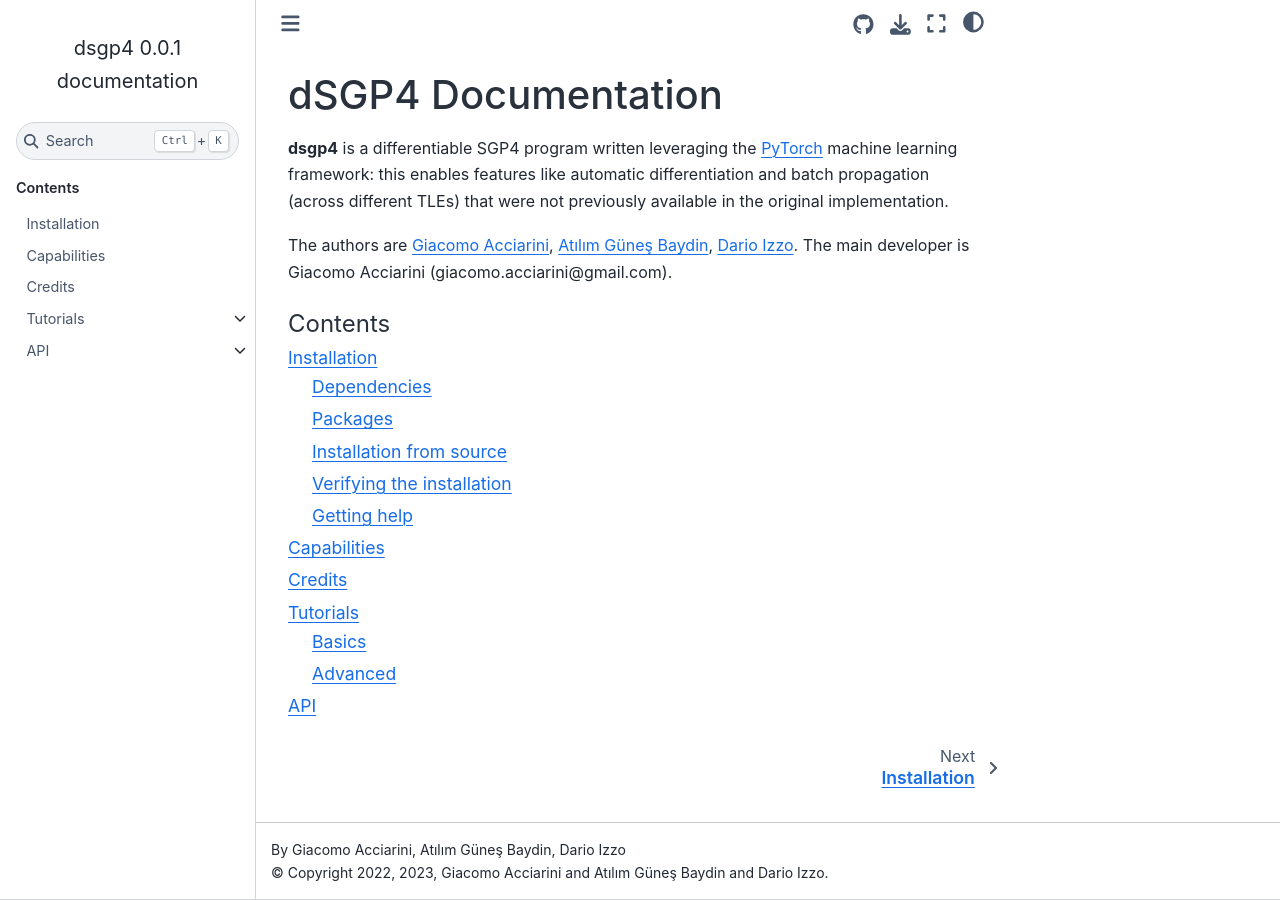
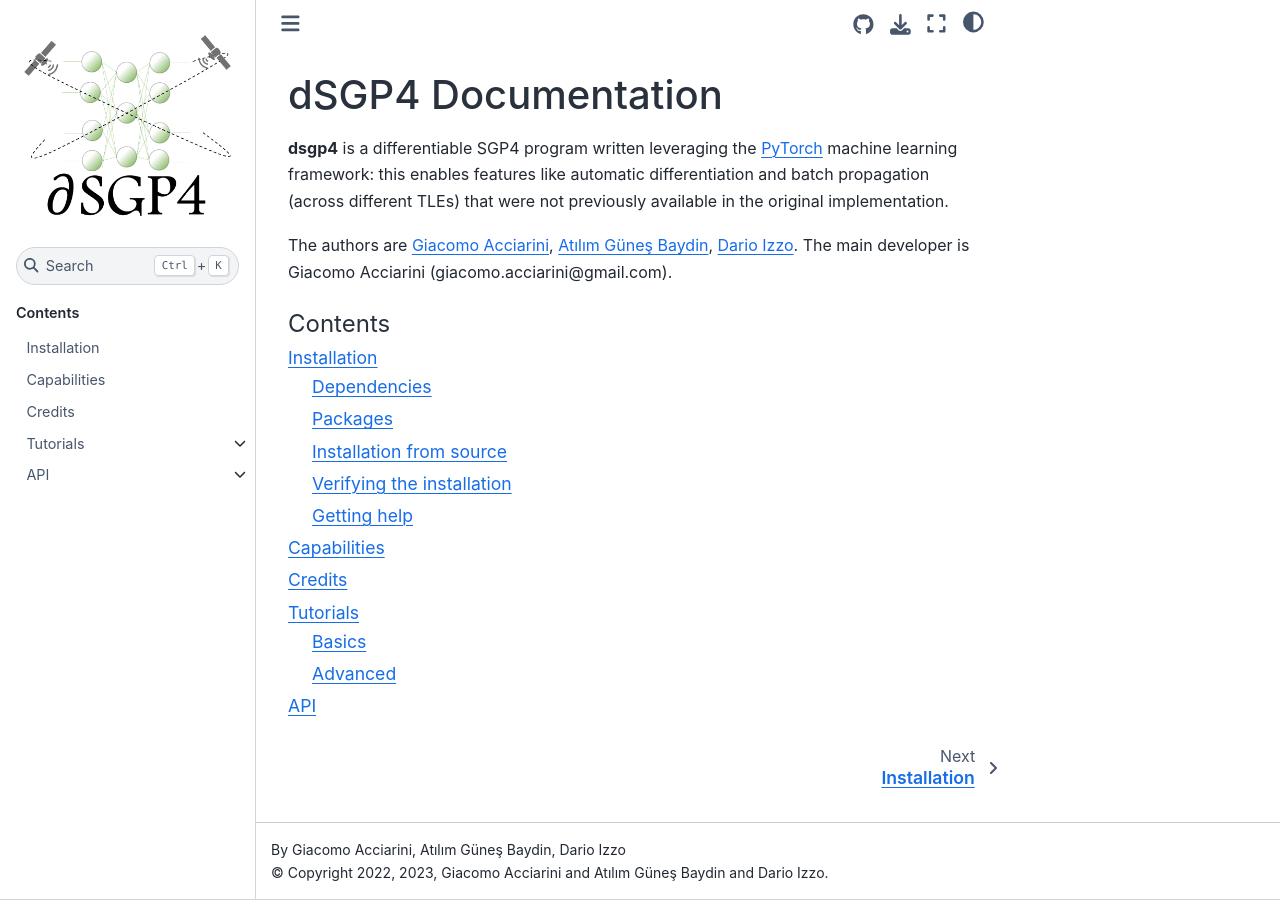
Before and after one commit to esa/dSGP4, a Sphinx documentation site: the page built from doc/index.md, in a window 1280 px wide. Built offline with Sphinx 7.4.7 and the Sphinx Book theme 1.1.4, drawn with Linux system fonts in a browser that asks for light colours.

Commit message:
dsgp4 logo

```diff
--- a/doc/conf.py
+++ b/doc/conf.py
@@ -61,9 +61,9 @@ html_theme = "sphinx_book_theme"
 # Add any paths that contain custom static files (such as style sheets) here,
 # relative to this directory. They are copied after the builtin static files,
 # so a file named "default.css" will overwrite the builtin "default.css".
-#html_static_path = ["_static"]
+html_static_path = ["_static"]
 
-#html_logo = "images/white_logo.png"
+html_logo = "_static/logo_dsgp4.png"
 
 html_theme_options = {
     "repository_url": "https://github.com/esa/dSGP4/",
```
Also changed, not shown: README.md (+1 -1 lines), doc/_static/logo_dsgp4.png (added), doc/_static/logo_dsgp4.svg (added).
